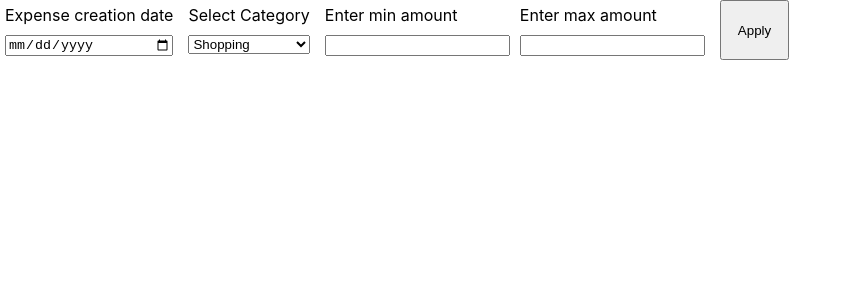
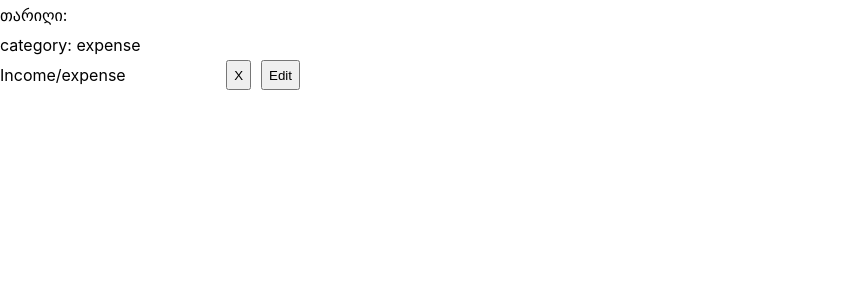
Before and after one commit to GhostChaserr/budget-app-react, a React (Create React App) app: page / in a window 1280 px wide. Shown: the top 300 px of the page, without its empty margins (0-852 px from the left). Built offline with nearby package versions, Linux system fonts and the light colour scheme.

Commit message:
feat: added styles
feat: added styles

```diff
--- a/package.json
+++ b/package.json
@@ -9,6 +9,7 @@
     "react": "^18.2.0",
     "react-dom": "^18.2.0",
     "react-scripts": "5.0.1",
+    "styled-components": "^5.3.9",
     "web-vitals": "^2.1.4"
   },
   "scripts": {
--- a/src/App.js
+++ b/src/App.js
@@ -2,11 +2,27 @@
 
 // Load screens
 import Filters from './components/filters/Filters';
+import Expense from './components/expense/Expense';
+
+const Notification = (props) => {
+  const { text } = props;
+  return (
+    <div>
+      {text}
+    </div>
+  )
+}
+
+Notification.defaultProps = {
+  text: "hello"
+}
 
 function App() {
   return (
     <div>
-      <Filters/>
+      <Expense category="expense"/>
+      {/* <Notification text="hello2"  /> */}
+      {/* <Filters/> */}
     </div>
   );
 }
--- a/src/components/expense/Expense.jsx
+++ b/src/components/expense/Expense.jsx
@@ -1,10 +1,25 @@
 
+import { StyledButton ,StyledContainer, StyledTitle, StyledBottomContainer, StyledButtonsContainer } from './Expense.styled'
 
-const Expense = () =>   {
+const Expense = (props) =>   {
   return (
-    <div>
-      Expense.
-    </div>
+    <StyledContainer category={props.category}>
+      <StyledTitle>
+        თარიღი: {props.date}
+      </StyledTitle>
+      <StyledTitle>
+        category: {props.category}
+      </StyledTitle>
+      <StyledBottomContainer>
+        <StyledTitle>
+          Income/expense
+        </StyledTitle>
+        <StyledButtonsContainer>
+          <StyledButton>X</StyledButton>
+          <StyledButton>Edit</StyledButton>
+        </StyledButtonsContainer>
+      </StyledBottomContainer>
+    </StyledContainer>
   )
 }
 
--- /dev/null
+++ b/src/components/expense/Expense.styled.js
@@ -0,0 +1,28 @@
+import styled from "styled-components";
+
+
+export const StyledContainer = styled.div`
+  width: 300px;
+  height: auto;
+  display:flex;
+  flex-direction: column;
+
+`;
+
+export const StyledTitle = styled.p`
+  margin: 5px 0;
+  font-size: 16px;
+`
+
+export const StyledBottomContainer = styled.div`
+  display: flex;
+  justify-content: space-between;
+`
+
+export const StyledButtonsContainer = styled(StyledBottomContainer)`
+  gap: 10px;
+`
+
+export const StyledButton = styled.button`
+
+`
```
Also changed, not shown: 1 other file (tests, documents, lock files or other folders).
